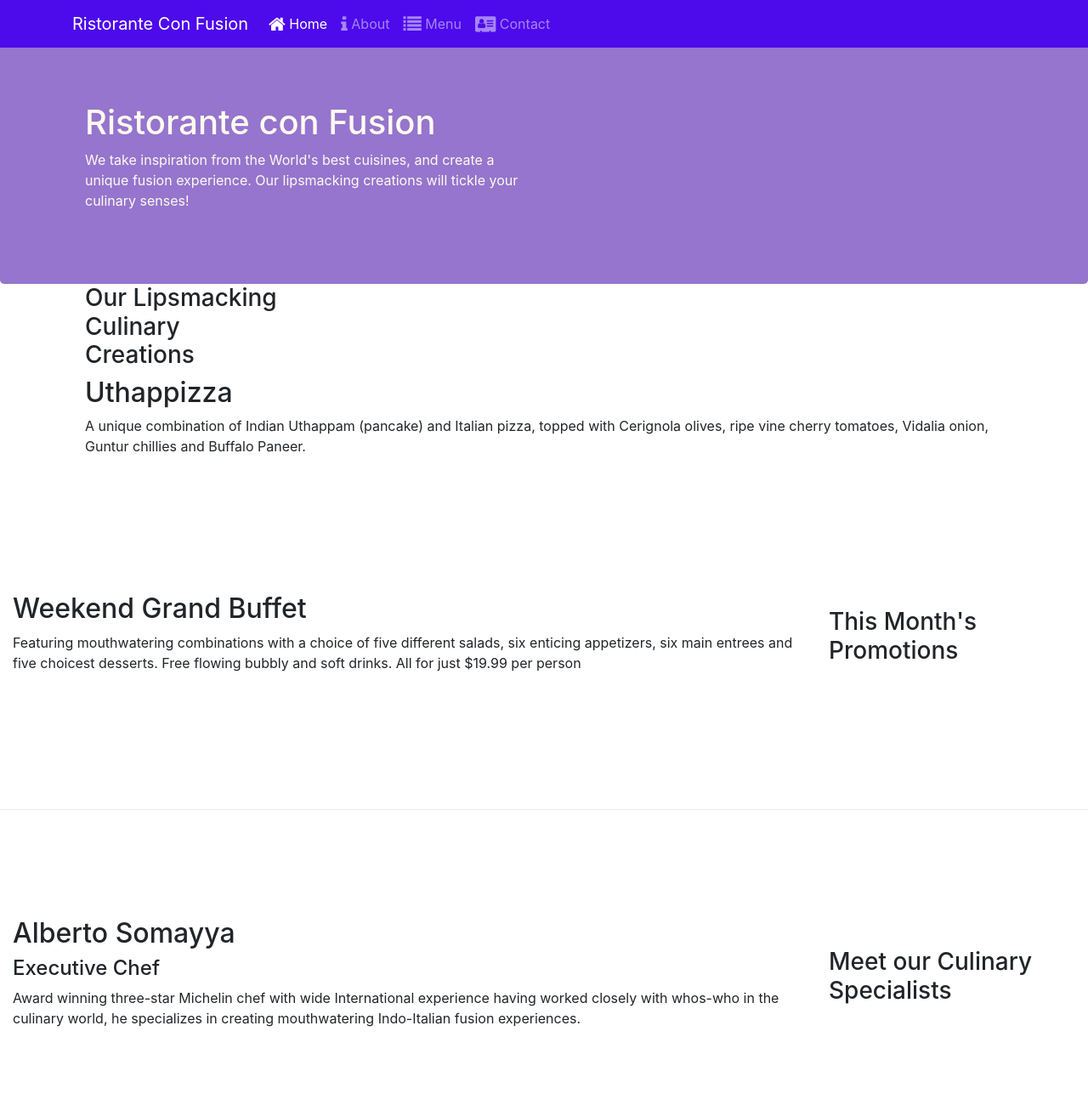
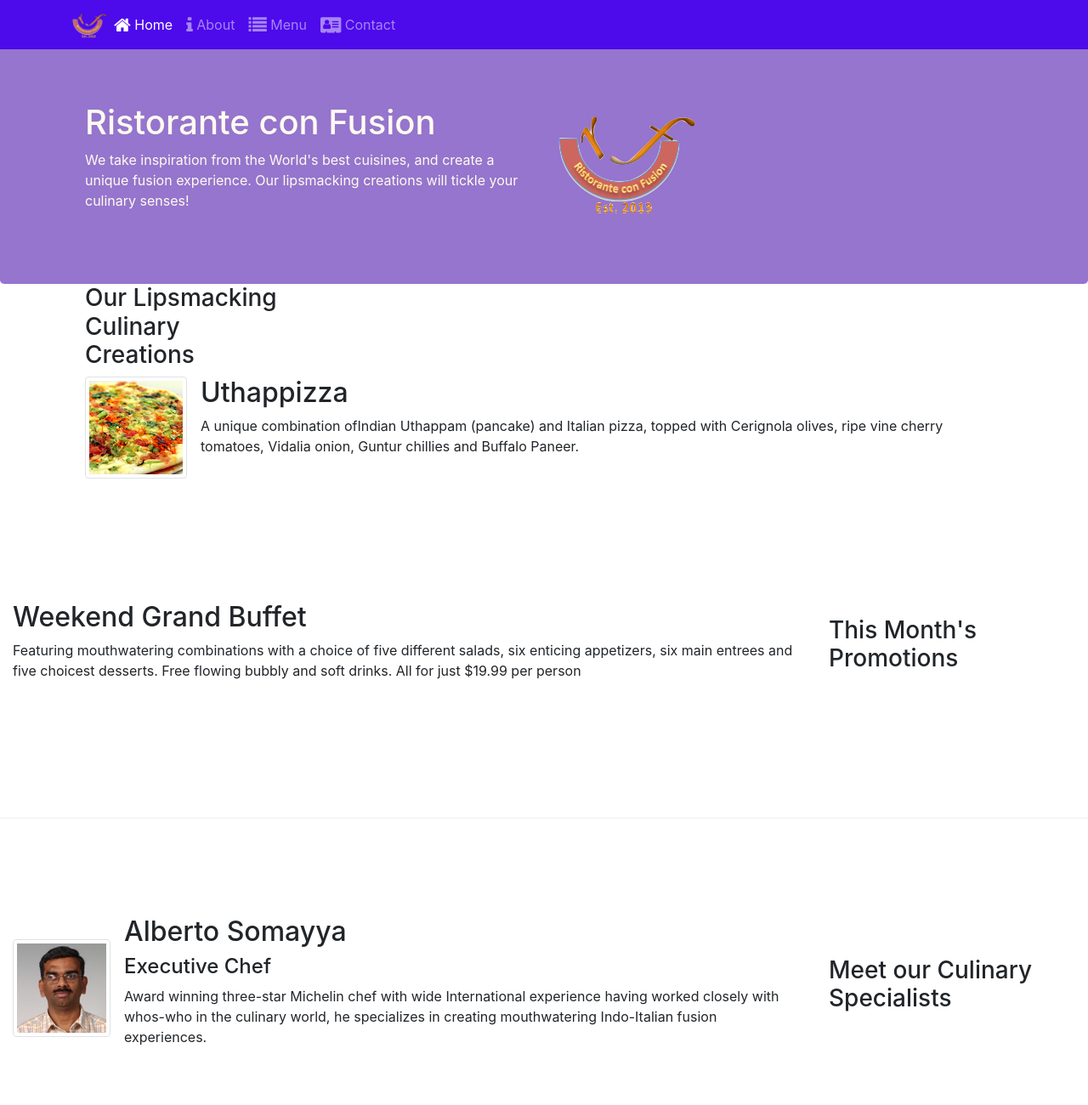
Before and after one commit to lijindanieljoseph/ldjgit, a website: page index.html in a window 1280 px wide. Shown: the top 1300 px of the page at 85% size. Drawn offline with nearby package versions, Linux system fonts and the light colour scheme.

Commit message:
images and media

```diff
--- a/index.html
+++ b/index.html
@@ -26,8 +26,8 @@ We would like the navigation bar elements to collapse for shorter screens, to be
             <button class="navbar-toggler" type="button" data-toggle="collapse" data-target="#Navbar">
                 <span class="navbar-toggler-icon"></span>
             </button>
-            <!--brand name-->
-           <a class="navbar-brand" href="#">Ristorante Con Fusion</a>
+            <!--brand logo-->
+            <a class="navbar-brand mr-auto" href="#"><img src="./img/logo.png" height="30" width="41"></a>
            <!--To hide the items from the navigation bar for the small screens, we need to enclose the ul within another div
         By doing this, we are specifying that this div with collapse and navbar-collapse classes and with the id Navbar will be collapsed on small and xs screens, but can be toggled on or off when the toggle button is clicked. Note the use of data-toggle="collapse" data-target="#Navbar" within the button above. This specifies that the menu items are collapsed on small and xs screens when the toggle button is visible. They can be displayed or hidden by clicking the toggle button.-->
            <div class="collapse navbar-collapse" id="Navbar">
@@ -48,22 +48,36 @@ We would like the navigation bar elements to collapse for shorter screens, to be
                     <h1>Ristorante con Fusion</h1>
                     <p>We take inspiration from the World's best cuisines, and create a unique fusion experience. Our lipsmacking creations will tickle your culinary senses!</p>
                 </div>
-                <div class="col-12 col-sm">
+                <!--add logo-->
+                <div class="col-12 col-sm align-self-center">
+                    <img src="./img/logo.png" class="img-fluid">
                 </div>
             </div>
         </div>
     </header>
 
     <div class="container"
-        <div class="row row-content align-items-center">
+      <div class="row row-content align-items-center">
             <div class="col-12 col-sm-4 order-sm-last col-md-3">
                 <h3>Our Lipsmacking Culinary Creations</h3>
             </div>
             <div class="col col-sm order-sm-first col-md">
-                <h2>Uthappizza</h2>
-                <p>A unique combination of Indian Uthappam (pancake) and Italian pizza, topped with Cerignola olives, ripe vine cherry tomatoes, Vidalia onion, Guntur chillies and Buffalo Paneer.</p>
+                <!--add image -->
+                <div class="media">
+                    <img class="d-flex mr-3 img-thumbnail align-self-center"
+                            src="img/uthappizza.png" alt="Uthappizza">
+                    <div class="media-body">
+                        <h2 class="mt-0">Uthappizza</h2>
+                        <p class="d-none d-sm-block">
+                            A unique combination ofIndian Uthappam (pancake) and
+                            Italian pizza, topped with Cerignola olives, ripe vine
+                            cherry tomatoes, Vidalia onion, Guntur chillies and
+                            Buffalo Paneer.
+                        </p>
+                    </div>
+                </div>
             </div>
-        </div>
+      </div>
 
 
         <div class="row row-content align-items-center">
@@ -81,9 +95,20 @@ We would like the navigation bar elements to collapse for shorter screens, to be
                 <h3>Meet our Culinary Specialists</h3>
             </div>
             <div class="col col-sm order-sm-first col-md">
-                <h2>Alberto Somayya</h2>
-                <h4>Executive Chef</h4>
-                <p>Award winning three-star Michelin chef with wide International experience having worked closely with whos-who in the culinary world, he specializes in creating mouthwatering Indo-Italian fusion experiences. </p>
+                <div class="media">
+                    <img class="d-flex mr-3 img-thumbnail align-self-center"
+                            src="./img/alberto.png" alt="Alberto Somayya">
+                    <div class="media-body">
+                        <h2 class="mt-0">Alberto Somayya</h2>
+                        <h4>Executive Chef</h4>
+                        <p class="d-none d-sm-block">
+                            Award winning three-star Michelin chef with wide
+                            International experience having worked closely with
+                            whos-who in the culinary world, he specializes in
+                            creating mouthwatering Indo-Italian fusion experiences.
+                        </p>
+                    </div>
+                </div>
             </div>
         </div>
     </div>
```
Also changed, not shown: aboutus.html (+3 -2 lines), img/alberto.png (added), img/buffet.png (added), img/logo.png (added), img/uthappizza.png (added), 1 other file.
